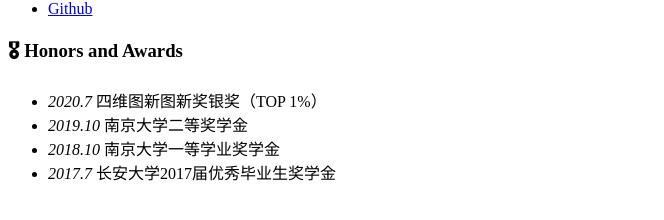
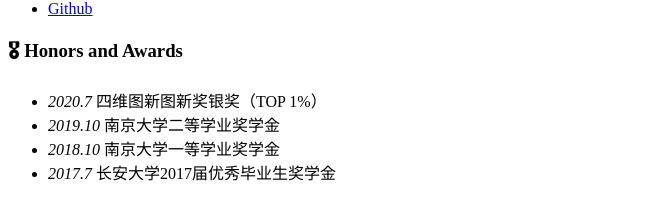
Before and after one commit to alphasheng/alphasheng.github.io, a Jekyll site: the page built from _pages/includes/honers.md, in a window 1280 px wide. Shown: the part 424-644 px from the top of the page, without its empty margins (0-664 px from the left). Built offline with Jekyll 4.4.1, drawn with Linux system fonts in a browser that asks for light colours; our own code applies the rules of GitHub Pages for plain Markdown files.

Commit message:
Update honers.md

```diff
--- a/_pages/includes/honers.md
+++ b/_pages/includes/honers.md
@@ -1,5 +1,5 @@
 # 🎖 Honors and Awards
 - *2020.7* 四维图新图新奖银奖（TOP 1%）
-- *2019.10* 南京大学二等奖学金
+- *2019.10* 南京大学二等学业奖学金
 - *2018.10* 南京大学一等学业奖学金
 - *2017.7* 长安大学2017届优秀毕业生奖学金
```
